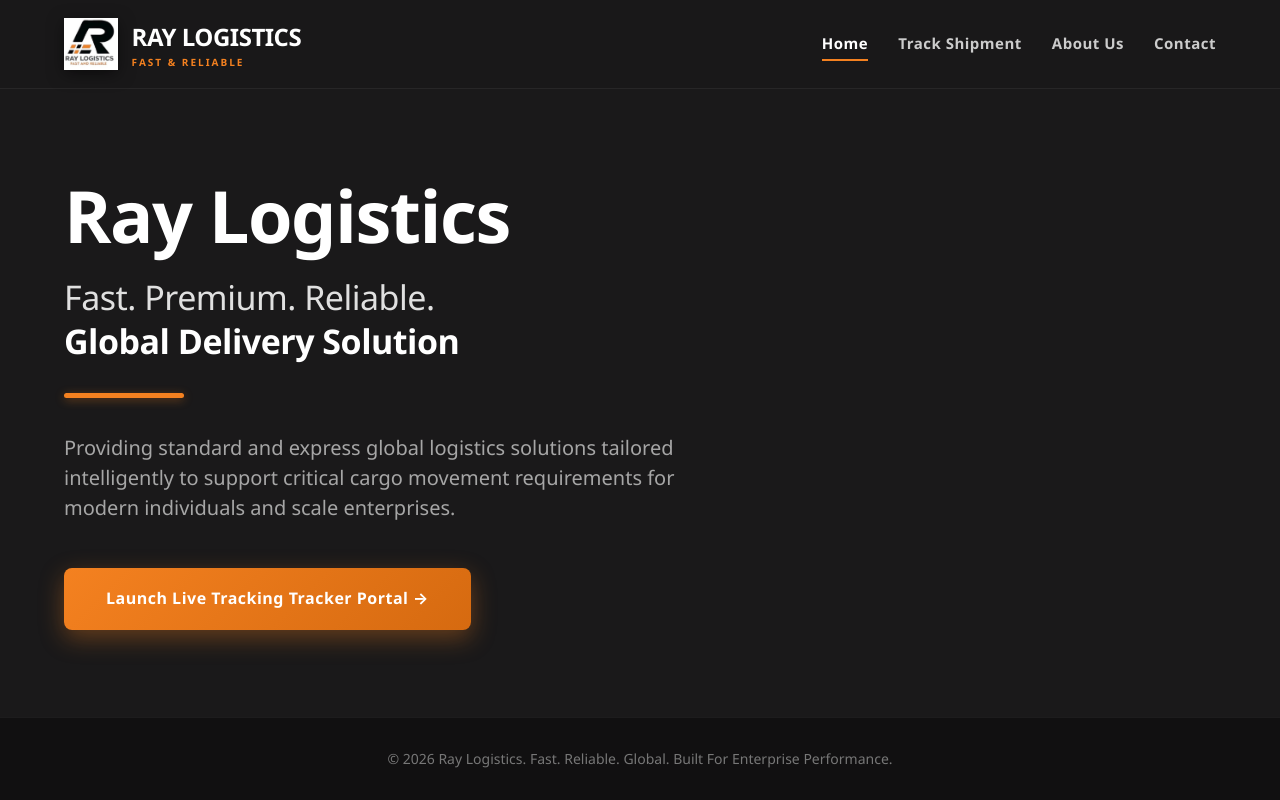
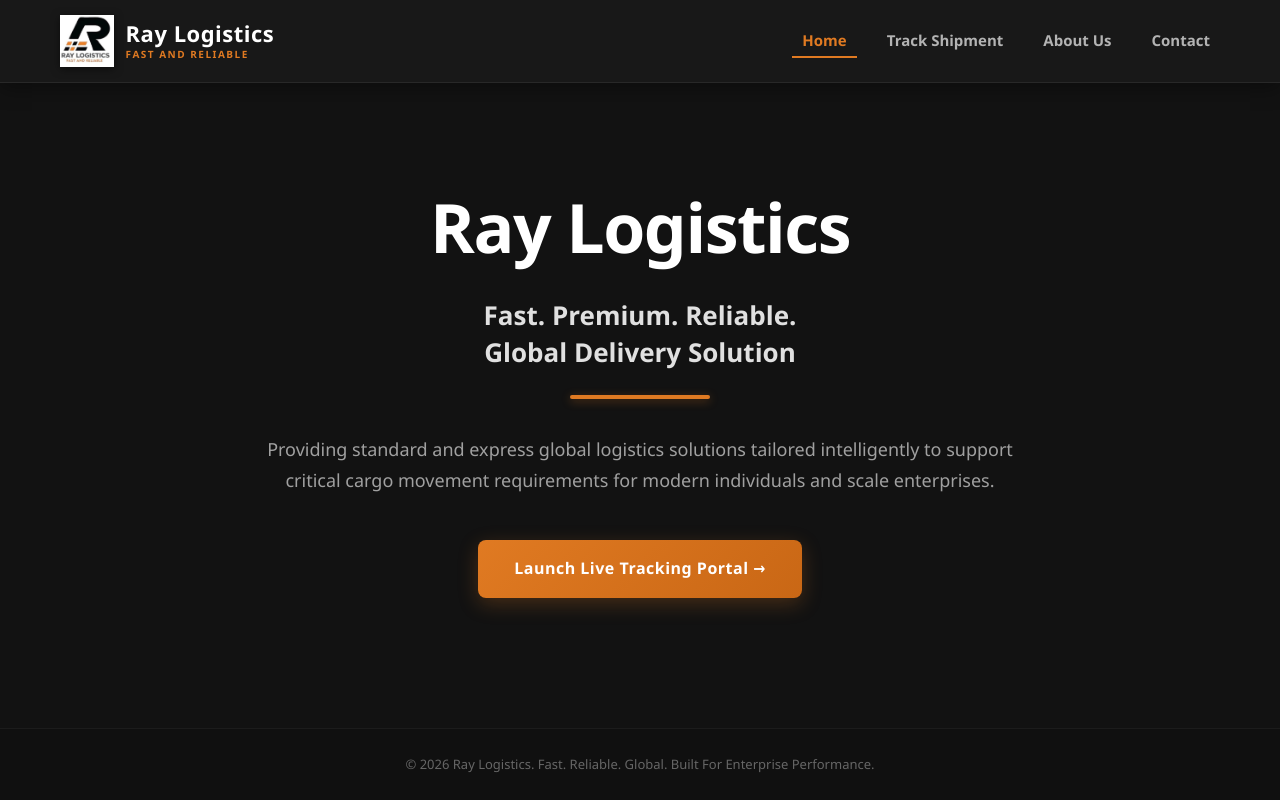
Before and after one commit to snowlord070/Godsent, a plain HTML site: page index.html in a window 1280 px wide. Drawn offline with Linux system fonts and the light colour scheme.

Commit message:
Update index.html

```diff
--- a/index.html
+++ b/index.html
@@ -3,17 +3,21 @@
 <head>
     <meta charset="UTF-8">
     <meta name="viewport" content="width=device-width, initial-scale=1.0">
-    <title>Ray Logistics | Global Premium Shipping & Supply Chain</title>
+    <title>Ray Logistics - Fast. Premium. Reliable.</title>
     <style>
         :root {
-            --brand-orange: #f48120;
-            --brand-dark: #1a191a;
-            --card-bg: #242324;
-            --accent-yellow: #fcc24c;
-            --text-muted: #a6a6a6;
+            --brand-orange: #e07a22; /* Primary brand orange color */
+            --brand-dark: #121212;   /* Deep rich black layer background */
+            --card-surface: #1e1e1e; /* Elevated surface tint */
+            --truck-yellow: #fcc24c; /* Delivery truck color accents */
         }
 
-        * { box-sizing: border-box; margin: 0; padding: 0; font-family: 'Segoe UI', system-ui, -apple-system, sans-serif; }
+        * {
+            box-sizing: border-box;
+            margin: 0;
+            padding: 0;
+            font-family: 'Segoe UI', Tahoma, Geneva, Verdana, sans-serif;
+        }
 
         body {
             background-color: var(--brand-dark);
@@ -22,18 +26,16 @@
             min-height: 100vh;
             display: flex;
             flex-direction: column;
-            overflow-x: hidden;
         }
 
-        /* Premium Glassmorphism Navbar Header */
+        /* High Visibility Premium Navigation Header Layout */
         header {
-            background: rgba(26, 25, 26, 0.85);
-            backdrop-filter: blur(12px);
-            -webkit-backdrop-filter: blur(12px);
+            background: #181818;
+            box-shadow: 0 4px 20px rgba(0,0,0,0.4);
             position: sticky;
             top: 0;
             z-index: 1000;
-            border-bottom: 1px solid rgba(255, 255, 255, 0.06);
+            border-bottom: 1px solid #282828;
         }
 
         .navbar {
@@ -42,199 +44,213 @@
             align-items: center;
             max-width: 1200px;
             margin: 0 auto;
-            padding: 18px 24px;
+            padding: 15px 20px;
         }
 
         .logo {
             display: flex;
             align-items: center;
             text-decoration: none;
+            color: #ffffff;
         }
 
+        /* High clarity sharp logo asset styling */
         .logo img {
             height: 52px;
             width: auto;
-            margin-right: 14px;
-            filter: drop-shadow(0px 4px 8px rgba(0,0,0,0.5));
+            margin-right: 12px;
+            filter: drop-shadow(0px 2px 4px rgba(0,0,0,0.5));
+        }
+
+        .logo-text-wrapper {
+            display: flex;
+            flex-direction: column;
         }
 
         .logo-title {
-            font-size: 24px;
+            font-size: 22px;
             font-weight: 800;
             color: #ffffff;
-            letter-spacing: -0.5px;
-            text-transform: uppercase;
+            letter-spacing: 0.5px;
+            line-height: 1.2;
         }
 
         .logo-subtitle {
             font-size: 10px;
             color: var(--brand-orange);
             text-transform: uppercase;
-            letter-spacing: 2px;
+            letter-spacing: 1.5px;
             font-weight: 700;
-            margin-top: -2px;
         }
 
-        .nav-links { display: flex; list-style: none; gap: 30px; align-items: center; }
+        .nav-links {
+            display: flex;
+            list-style: none;
+            gap: 20px;
+            align-items: center;
+        }
+
         .nav-links a {
             text-decoration: none;
-            color: #cccccc;
+            color: #b3b3b3;
             font-weight: 600;
-            padding: 8px 0;
+            padding: 6px 10px;
             font-size: 15px;
-            letter-spacing: 0.5px;
-            transition: all 0.3s ease;
-            position: relative;
+            transition: all 0.2s ease;
         }
-        .nav-links a:hover, .nav-links a.active { color: #ffffff; }
-        .nav-links a::after {
-            content: '';
-            position: absolute;
-            bottom: 0;
-            left: 0;
-            width: 0;
-            height: 2px;
-            background-color: var(--brand-orange);
-            transition: width 0.3s ease;
+
+        .nav-links a:hover, .nav-links a.active {
+            color: var(--brand-orange);
         }
-        .nav-links a:hover::after, .nav-links a.active::after { width: 100%; }
 
-        /* Premium Layout Grid Container */
-        .hero-section {
+        .nav-links a.active {
+            border-bottom: 2px solid var(--brand-orange);
+        }
+
+        /* Premium Content Structure Container Layouts */
+        .main-container {
             max-width: 1200px;
             margin: auto;
-            padding: 80px 24px;
-            display: grid;
-            grid-template-columns: 1.2fr 0.8fr;
-            gap: 60px;
+            padding: 40px 20px;
+            flex: 1;
+            display: flex;
             align-items: center;
-            flex: 1;
+        }
+
+        .flyer-content {
+            max-width: 750px;
+            margin: 0 auto;
+            text-align: center;
         }
 
         .main-title {
-            font-size: 72px;
-            font-weight: 900;
+            font-size: 68px;
+            font-weight: 800;
             color: #ffffff;
-            margin-bottom: 20px;
+            margin-bottom: 15px;
             letter-spacing: -1.5px;
-            line-height: 1.1;
         }
 
         .primary-headline {
-            font-size: 34px;
-            font-weight: 400;
+            font-size: 26px;
+            font-weight: 600;
             color: #e0e0e0;
-            line-height: 1.3;
-            margin-bottom: 30px;
-            letter-spacing: -0.5px;
+            line-height: 1.4;
+            margin-bottom: 25px;
         }
-        .primary-headline strong { font-weight: 700; color: #ffffff; }
 
+        /* The horizontal accent divider block line */
         .orange-divider {
-            width: 120px;
-            height: 5px;
+            width: 140px;
+            height: 4px;
             background-color: var(--brand-orange);
-            margin-bottom: 35px;
+            margin: 0 auto 35px;
             border: none;
-            border-radius: 10px;
-            box-shadow: 0 2px 10px rgba(244,129,32,0.4);
+            border-radius: 2px;
+            box-shadow: 0 2px 10px rgba(224, 122, 34, 0.4);
         }
 
         .secondary-headline {
-            font-size: 20px;
+            font-size: 18px;
             font-weight: 400;
-            color: var(--text-muted);
-            line-height: 1.5;
+            color: #a0a0a0;
+            line-height: 1.7;
             margin-bottom: 45px;
         }
 
-        /* Micro-interactions Button */
-        .btn-premium {
-            display: inline-flex;
-            align-items: center;
-            background: linear-gradient(135deg, var(--brand-orange) 0%, #d66a10 100%);
+        /* Premium Interactive Call-To-Action Element Buttons */
+        .action-area {
+            margin-bottom: 40px;
+        }
+
+        .btn-track {
+            display: inline-block;
+            background: linear-gradient(135deg, var(--brand-orange) 0%, #c96715 100%);
             color: white;
-            padding: 18px 42px;
+            padding: 16px 36px;
             border: none;
             border-radius: 8px;
             text-decoration: none;
             font-weight: 700;
             font-size: 16px;
+            box-shadow: 0 6px 20px rgba(224, 122, 34, 0.25);
+            transition: all 0.3s cubic-bezier(0.165, 0.84, 0.44, 1);
             letter-spacing: 0.5px;
-            box-shadow: 0 8px 24px rgba(244,129,32,0.35);
-            transition: all 0.3s cubic-bezier(0.165, 0.84, 0.44, 1);
         }
 
-        .btn-premium:hover {
-            transform: translateY(-3px);
-            box-shadow: 0 12px 30px rgba(244,129,32,0.5);
-            background: linear-gradient(135deg, #ff9138 0%, var(--brand-orange) 100%);
+        .btn-track:hover {
+            transform: translateY(-2px);
+            box-shadow: 0 8px 25px rgba(224, 122, 34, 0.4);
         }
 
-        /* Interactive Showcase Fleet Graphic Container */
-        .hero-visual {
-            position: relative;
-            display: flex;
-            justify-content: center;
-            align-items: center;
-        }
-
-        /* Subtle glowing background aura */
-        .hero-visual::before {
-            content: '';
-            position: absolute;
-            width: 80%;
-            height: 80%;
-            background: radial-gradient(circle, rgba(244,129,32,0.12) 0%, rgba(0,0,0,0) 70%);
-            z-index: -1;
-        }
-
-        .truck-card {
-            background: var(--card-bg);
-            border: 1px solid rgba(255,255,255,0.05);
-            padding: 40px;
-            border-radius: 20px;
-            box-shadow: 0 30px 60px rgba(0,0,0,0.4);
-            width: 100%;
-            max-width: 420px;
-            transition: transform 0.4s ease;
-        }
-        .truck-card:hover { transform: translateY(-5px); }
-
-        .truck-card img {
-            width: 100%;
-            height: auto;
-            filter: drop-shadow(0 15px 25px rgba(0,0,0,0.3));
-        }
-
+        /* Footer Element Rules */
         footer {
-            background: #111011;
-            color: #777777;
+            background: #101010;
+            color: #666666;
             text-align: center;
-            padding: 30px 24px;
-            font-size: 14px;
-            border-top: 1px solid rgba(255, 255, 255, 0.05);
+            padding: 25px 20px;
+            font-size: 13px;
+            border-top: 1px solid #1c1c1c;
             margin-top: auto;
         }
 
-        @media (max-width: 992px) {
-            .hero-section { grid-template-columns: 1fr; text-align: center; padding: 50px 24px; }
-            .orange-divider { margin: 0 auto 35px auto; }
-            .main-title { font-size: 52px; }
-            .primary-headline { font-size: 26px; }
-            .truck-card { margin: 0 auto; }
+        /* 📱 SMARTPHONE RESPONSIVE BREAKPOINT CODE */
+        @media (max-width: 768px) {
+            /* Forces the menu items down cleanly under the logo on mobile phones */
+            .navbar {
+                flex-direction: column;
+                gap: 15px;
+                padding: 15px 10px;
+            }
+
+            .nav-links {
+                width: 100%;
+                justify-content: center;
+                gap: 10px; /* Gives links neat breathing gaps */
+            }
+
+            .nav-links a {
+                font-size: 14px;
+                padding: 6px 8px;
+            }
+
+            .main-container {
+                padding: 40px 15px;
+            }
+
+            .main-title {
+                font-size: 44px;
+                margin-bottom: 10px;
+            }
+
+            .primary-headline {
+                font-size: 20px;
+                line-height: 1.3;
+            }
+
+            .secondary-headline {
+                font-size: 15px;
+                margin-bottom: 35px;
+            }
+
+            .btn-track {
+                width: 100%; /* Makes tracking button wide and professional on mobile layout targets */
+                text-align: center;
+                padding: 15px 20px;
+            }
         }
     </style>
 </head>
 <body>
 
+    <!-- HIGH-VISIBILITY NAVIGATION HEADER -->
     <header>
         <nav class="navbar">
             <a href="index.html" class="logo">
                 <img src="logo.png" alt="Ray Logistics Brand Logo">
-                <div style="display: flex; flex-direction: column;">
+                <div class="logo-text-wrapper">
                     <span class="logo-title">Ray Logistics</span>
-                    <span class="logo-subtitle">Fast & Reliable</span>
+                    <span class="logo-subtitle">Fast and Reliable</span>
                 </div>
             </a>
             <ul class="nav-links">
@@ -246,23 +262,33 @@
         </nav>
     </header>
 
-    <div class="hero-section">
-        <div class="hero-text">
+    <!-- MAIN BODY CONTENT SLATE MATCHING YOUR IMAGE -->
+    <div class="main-container">
+        <main class="flyer-content">
+
             <h1 class="main-title">Ray Logistics</h1>
-            <h2 class="primary-headline">
+
+            <p class="primary-headline">
                 Fast. Premium. Reliable.<br>
-                <strong>Global Delivery Solution</strong>
-            </h2>
-            <div class="orange-divider"></div>
+                Global Delivery Solution
+            </p>
+
+            <!-- Orange rule match -->
+            <hr class="orange-divider">
+
             <p class="secondary-headline">
                 Providing standard and express global logistics solutions tailored intelligently to support critical cargo movement requirements for modern individuals and scale enterprises.
             </p>
-            <a href="tracking.html" class="btn-premium">Launch Live Tracking Tracker Portal &rarr;</a>
-        </div>
 
+            <!-- Call-To-Action Route Interconnection Button -->
+            <div class="action-area">
+                <a href="tracking.html" class="btn-track">Launch Live Tracking Portal →</a>
+            </div>
 
+        </main>
     </div>
 
+    <!-- REVENUE BUSINESS FOOTER LINK DATA -->
     <footer>
         <p>&copy; 2026 Ray Logistics. Fast. Reliable. Global. Built For Enterprise Performance.</p>
     </footer>
```
